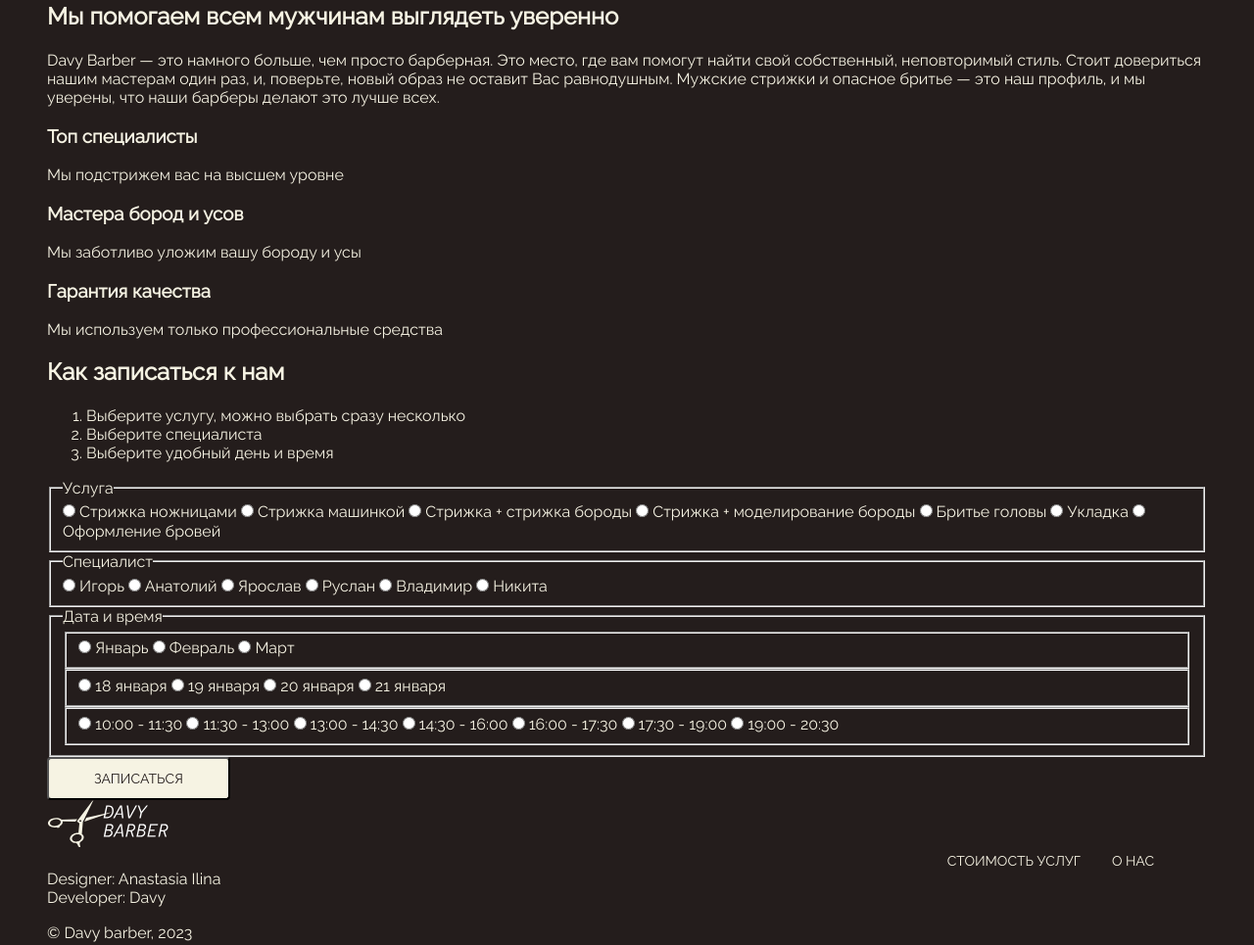
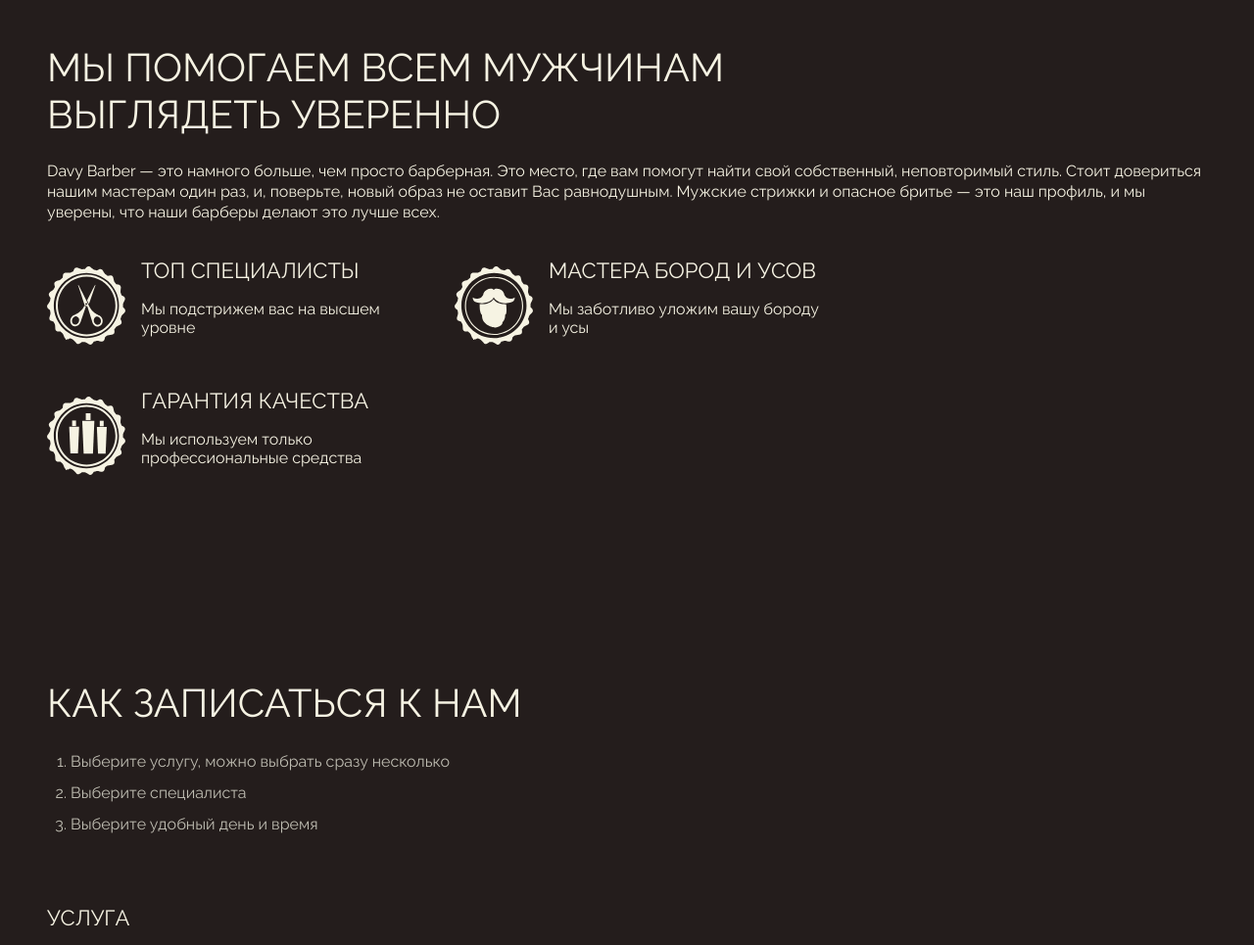
Before and after one commit to Jones-Davy/Modern-Barbershop, a plain HTML site: page index.html in a window 1280 px wide. Shown: the part 1735-2700 px from the top of the page at 98% size. Drawn offline with Linux system fonts and the light colour scheme.

Commit message:
some sections no adaptive

```diff
--- /dev/null
+++ b/css/about.css
@@ -0,0 +1,55 @@
+.about {
+    padding: 62px 0;
+}
+
+.about__title {
+    text-transform: uppercase;
+    font-size: 40px;
+    font-weight: 400;
+    max-width: 700px;
+    margin: 0 0 24px;
+}
+
+.about__description {
+    line-height: 1.5;
+    margin: 0 0 72px;
+}
+
+.about__list {
+    margin-top: 30px;
+    display: grid;
+    grid-template-columns: repeat(auto-fit, 384px);
+    gap: 24px 32px;
+}
+
+.about__item {
+    padding: 6px 6px 6px 96px;
+    background-position: left;
+    background-repeat: no-repeat;
+    background-size: 80px;
+}
+
+.about__item_profi {
+    background-image: url(../img/profi.svg);
+}
+
+.about__item_masters {
+    background-image: url(../img/masters.svg)
+}
+
+.about__item_garant {
+    background-image: url(../img/garant.svg)
+}
+
+.about__item-title {
+    margin: 0 0 8px;
+    font-weight: 400;
+    font-size: 22px;
+    text-transform: uppercase;
+    line-height: 1.2;
+}
+
+.about__description {
+    margin: 0;
+    line-height: 1.3;
+}
--- a/css/index.css
+++ b/css/index.css
@@ -5,3 +5,6 @@
 @import url(./hero.css);
 @import url(./hero-slider.css);
 @import url(./price.css);
+@import url(./about.css);
+@import url(./radio.css);
+@import url(./reserve.css);
--- /dev/null
+++ b/css/radio.css
@@ -0,0 +1,35 @@
+.radio__input {
+    position: absolute;
+    appearance: none;
+    -webkit-appereance: none;
+    -moz-appearance: none;
+}
+
+.radio__label {
+    display: inline-block;
+    padding: 16px 24px;
+    font-size: 14px;
+    line-height: 1;
+    text-transform: uppercase;
+    cursor: pointer;
+    border: 1px solid #bfbdb2;
+    border-radius: 36px;
+}
+
+.radio__label:hover {
+    color: #efe7be;
+}
+
+.radio__input:focus + .radio__label,
+.radio__input:checked + .radio__label {
+    color: #241d1c;
+    background-color: #f6f3e3;
+}
+
+.radio__label_spec {
+    padding-left: 52px;
+    background-image: var(--bg-image);
+    background-size: 36px;
+    background-position: 8px;
+    background-repeat: no-repeat;
+}
--- /dev/null
+++ b/css/reserve.css
@@ -0,0 +1,56 @@
+.reserve {
+    padding: 100px 0;
+}
+
+.reserve__title {
+    font-weight: 400;
+    font-size: 40px;
+    text-transform: uppercase;
+    margin-bottom: 24px;
+}
+
+.reserve__list {
+    padding-left: 24px;
+    margin: 0 0 72px;
+    line-height: 1.5;
+}
+
+.reserve__item {
+    margin-bottom: 8px;
+    color: #BFBDB2;
+}
+
+.reserve__item:last-child {
+    margin-bottom: 0;
+}
+
+.reserve__form-container {
+    margin-bottom: 40px;
+}
+
+.reserve__fieldset {
+    padding: 0;
+    border: none;
+    display: flex;
+    flex-wrap: wrap;
+    margin: 0 0 72px;
+    gap: 8px;
+}
+
+.reserve__legend {
+    flex-basis: 100%;
+    font-weight: 400;
+    font-size: 22px;
+    line-height: 100%;
+    text-transform: uppercase;
+    margin-bottom: 24px;
+}
+
+.reserve__fieldset_sub {
+    flex-basis: 100%;
+    margin-bottom: 24px;
+}
+
+.reserve__fieldset:last-child {
+    margin-bottom: 0px;
+}
--- a/index.html
+++ b/index.html
@@ -5,7 +5,7 @@
     <meta http-equiv="X-UA-Compatible" content="IE=edge">
     <meta name="viewport" content="width=device-width, initial-scale=1.0">
     <link rel="stylesheet" href="./css/index.css">
-    <title>Davy-Barber</title>
+    <title>Davy Barber</title>
 </head>
 <body>
     <header class="header">
@@ -139,17 +139,17 @@
                 <p class="about__description">Davy Barber — это намного больше, чем просто барберная. Это место, где вам помогут найти свой собственный, неповторимый стиль. Стоит довериться нашим мастерам один раз, и, поверьте, новый образ не оставит Вас равнодушным. Мужские стрижки и опасное бритье — это наш профиль, и мы уверены, что наши барберы делают это лучше всех.</p>
 
                 <ul class="about__list">
-                    <li class="about__item">
+                    <li class="about__item about__item_profi">
                         <h3 class="about__item-title">Топ специалисты</h3>
                         <p class="about__item-description">Мы подстрижем вас на высшем уровне</p>
                     </li>
 
-                    <li class="about__item">
+                    <li class="about__item about__item_masters">
                         <h3 class="about__item-title">Мастера бород и усов</h3>
                         <p class="about__item-description">Мы заботливо уложим вашу бороду и усы</p>
                     </li>
 
-                    <li class="about__item">
+                    <li class="about__item about__item_garant">
                         <h3 class="about__item-title">Гарантия качества</h3>
                         <p class="about__item-description">Мы используем только профессиональные средства</p>
                     </li>
@@ -213,32 +213,27 @@
 
                             <label class="radio">
                                 <input class="radio__input" type="radio" name="spec">
-                                <span class="radio__label radio__label_spec">Игорь</span>
+                                <span class="radio__label radio__label_spec" style="--bg-image:url(../img/spec-1.png)">Игорь</span>
                             </label>
 
                             <label class="radio">
                                 <input class="radio__input" type="radio" name="spec">
-                                <span class="radio__label radio__label_spec">Анатолий</span>
+                                <span class="radio__label radio__label_spec" style="--bg-image:url(../img/spec-2.png)">Анатолий</span>
                             </label>
 
                             <label class="radio">
                                 <input class="radio__input" type="radio" name="spec">
-                                <span class="radio__label radio__label_spec">Ярослав</span>
+                                <span class="radio__label radio__label_spec" style="--bg-image:url(../img/spec-3.png)">Ярослав</span>
                             </label>
 
                             <label class="radio">
                                 <input class="radio__input" type="radio" name="spec">
-                                <span class="radio__label radio__label_spec">Руслан</span>
+                                <span class="radio__label radio__label_spec" style="--bg-image:url(../img/spec-4.png)">Руслан</span>
                             </label>
 
                             <label class="radio">
                                 <input class="radio__input" type="radio" name="spec">
-                                <span class="radio__label radio__label_spec">Владимир</span>
-                            </label>
-
-                            <label class="radio">
-                                <input class="radio__input" type="radio" name="spec">
-                                <span class="radio__label radio__label_spec">Никита</span>
+                                <span class="radio__label radio__label_spec" style="--bg-image:url(../img/spec-5.png)">Владимир</span>
                             </label>
                         </fieldset>
 
@@ -248,39 +243,39 @@
                             <fieldset class="reserve__fieldset reserve__fieldset_sub">
                                 <label class="radio">
                                     <input class="radio__input" type="radio" name="month">
-                                    <span class="radio__label radio__label_spec">Январь</span>
+                                    <span class="radio__label radio__label_sub">Январь</span>
                                 </label>
 
                                 <label class="radio">
                                     <input class="radio__input" type="radio" name="month">
-                                    <span class="radio__label radio__label_spec">Февраль</span>
+                                    <span class="radio__label radio__label_sub">Февраль</span>
                                 </label>
 
                                 <label class="radio">
                                     <input class="radio__input" type="radio" name="month">
-                                    <span class="radio__label radio__label_spec">Март</span>
+                                    <span class="radio__label radio__label_sub">Март</span>
                                 </label>
                             </fieldset>
 
                             <fieldset class="reserve__fieldset reserve__fieldset_sub">
                                 <label class="radio">
                                     <input class="radio__input" type="radio" name="day">
-                                    <span class="radio__label radio__label_spec">18 января</span>
+                                    <span class="radio__label radio__label_sub">18 января</span>
                                 </label>
 
                                 <label class="radio">
                                     <input class="radio__input" type="radio" name="day">
-                                    <span class="radio__label radio__label_spec">19 января</span>
+                                    <span class="radio__label radio__label_sub">19 января</span>
                                 </label>
 
                                 <label class="radio">
                                     <input class="radio__input" type="radio" name="day">
-                                    <span class="radio__label radio__label_spec">20 января</span>
+                                    <span class="radio__label radio__label_sub">20 января</span>
                                 </label>
 
                                 <label class="radio">
                                     <input class="radio__input" type="radio" name="day">
-                                    <span class="radio__label radio__label_spec">21 января</span>
+                                    <span class="radio__label radio__label_sub">21 января</span>
                                 </label>
 
 
@@ -289,37 +284,37 @@
                             <fieldset class="reserve__fieldset reserve__fieldset_sub">
                                 <label class="radio">
                                     <input class="radio__input" type="radio" name="time">
-                                    <span class="radio__label radio__label_spec">10:00 - 11:30</span>
+                                    <span class="radio__label radio__label_sub">10:00 - 11:30</span>
                                 </label>
 
                                 <label class="radio">
                                     <input class="radio__input" type="radio" name="time">
-                                    <span class="radio__label radio__label_spec">11:30 - 13:00</span>
+                                    <span class="radio__label radio__label_sub">11:30 - 13:00</span>
                                 </label>
 
                                 <label class="radio">
                                     <input class="radio__input" type="radio" name="time">
-                                    <span class="radio__label radio__label_spec">13:00 - 14:30</span>
+                                    <span class="radio__label radio__label_sub">13:00 - 14:30</span>
                                 </label>
 
                                 <label class="radio">
                                     <input class="radio__input" type="radio" name="time">
-                                    <span class="radio__label radio__label_spec">14:30 - 16:00</span>
+                                    <span class="radio__label radio__label_sub">14:30 - 16:00</span>
                                 </label>
 
                                 <label class="radio">
                                     <input class="radio__input" type="radio" name="time">
-                                    <span class="radio__label radio__label_spec">16:00 - 17:30</span>
+                                    <span class="radio__label radio__label_sub">16:00 - 17:30</span>
                                 </label>
 
                                 <label class="radio">
                                     <input class="radio__input" type="radio" name="time">
-                                    <span class="radio__label radio__label_spec">17:30 - 19:00</span>
+                                    <span class="radio__label radio__label_sub">17:30 - 19:00</span>
                                 </label>
 
                                 <label class="radio">
                                     <input class="radio__input" type="radio" name="time">
-                                    <span class="radio__label radio__label_spec">19:00 - 20:30</span>
+                                    <span class="radio__label radio__label_sub">19:00 - 20:30</span>
                                 </label>
                             </fieldset>
                         </fieldset>
```
Also changed, not shown: img/garant.svg (added), img/masters.svg (added), img/profi.svg (added), img/spec-1.png (added), img/spec-2.png (added), img/spec-3.png (added), img/spec-4.png (added), img/spec-5.png (added).
